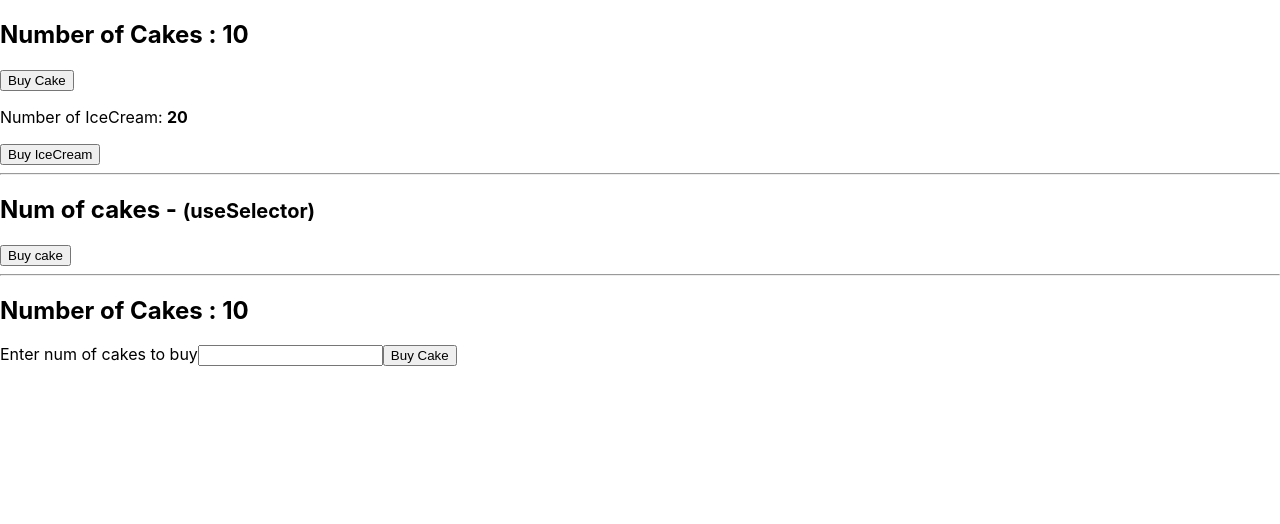
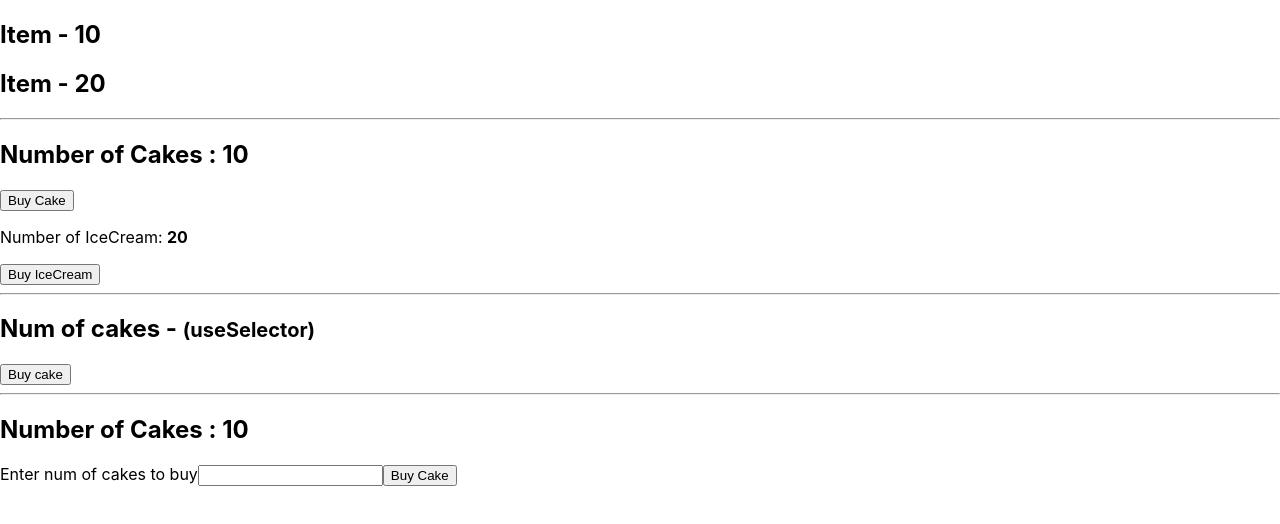
Before and after one commit to David-mwendwa/react-redux-d1, a React (Create React App) app: page / in a window 1280 px wide. Shown: the top 524 px of the page. Built offline with nearby package versions, Linux system fonts and the light colour scheme.

Commit message:
add more from mapStateToProps

```diff
--- a/src/App.js
+++ b/src/App.js
@@ -4,11 +4,15 @@
 import HooksCakeContainer from './components/HooksCakeContainer';
 import IceCreamContainer from './components/IceCreamContainer';
 import NewCakeContainer from './components/NewCakeContainer';
+import ItemContainer from './components/ItemContainer';
 
 function App() {
   return (
     <Provider store={store}>
       <div className='App'>
+        <ItemContainer cake/>
+        <ItemContainer/>
+        <hr/>
         <CakeContainer />
         <IceCreamContainer />
         <hr />
--- /dev/null
+++ b/src/components/ItemContainer.js
@@ -0,0 +1,21 @@
+import React from 'react';
+import { connect } from 'react-redux';
+
+const ItemContainer = (props) => {
+  return (
+    <div>
+      <h2>Item - {props.item}</h2>
+    </div>
+  );
+};
+
+const mapStateToProps = (state, ownProps) => {
+  const itemState = ownProps.cake
+    ? state.cake.numOfCakes
+    : state.iceCream.numOfIceCream;
+  return {
+    item: itemState,
+  };
+};
+
+export default connect(mapStateToProps)(ItemContainer);
```
